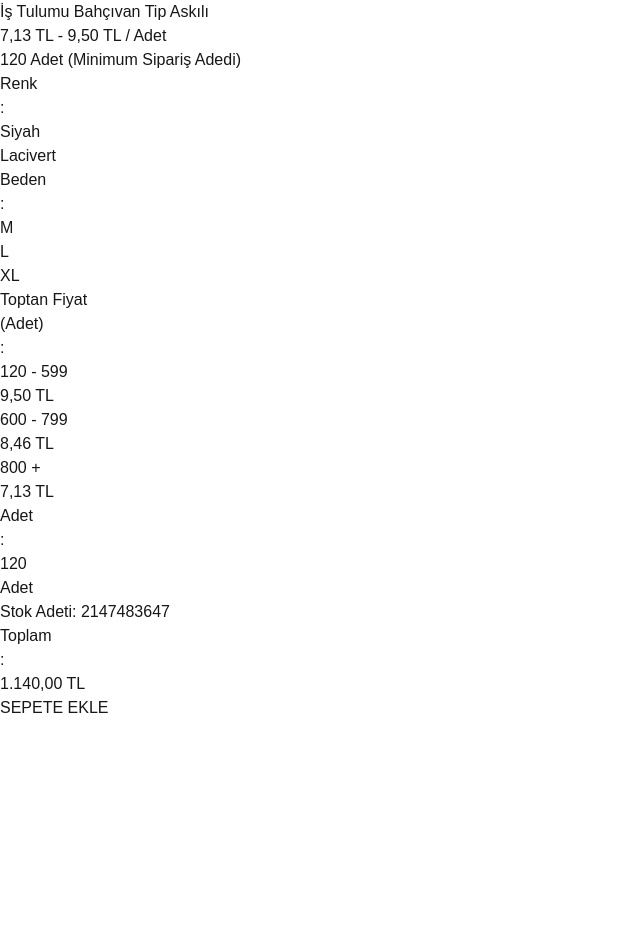
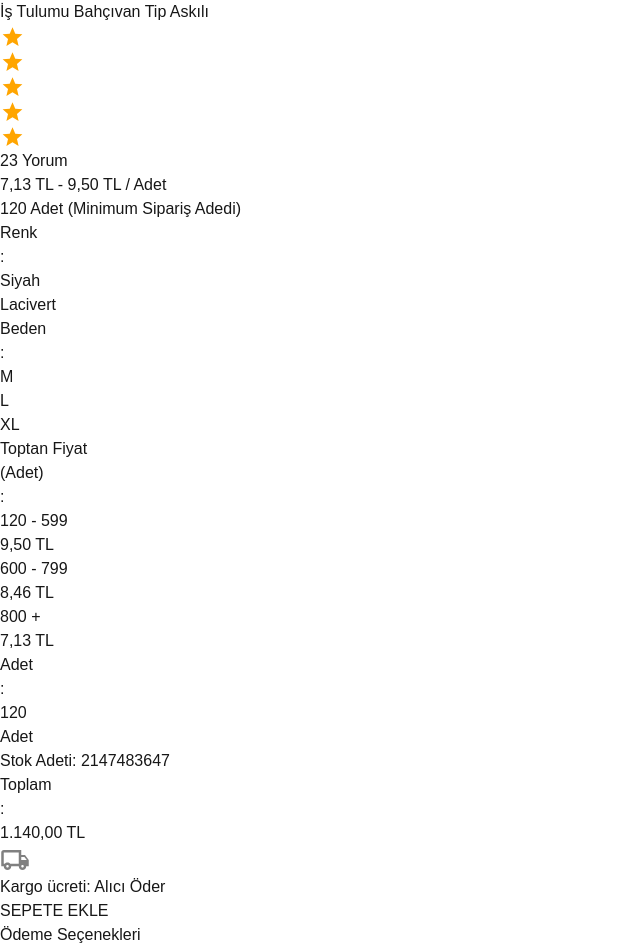
Before and after one commit to wspawned/product-showcase-nextjs-typescript, a Next.js app: page / in a window 1280 px wide. Shown: the part 930-1877 px from the top of the page, without its empty margins (0-640 px from the left). Before the commit the page ends 1650 px from the top, so only its background shows below. Built offline with nearby package versions, Linux system fonts and the light colour scheme.

Commit message:
Ratings, shipping and payment options mock info added

```diff
--- a/src/app/components/ProductInfo.tsx
+++ b/src/app/components/ProductInfo.tsx
@@ -4,6 +4,8 @@ import { usePathname, useRouter, useSearchParams } from 'next/navigation';
 import formatPrice from "../hooks/formatPrice";
 import getBaremPrice from "../hooks/getBaremPrice";
 import Button from "./Button";
+import { IoMdStar } from "react-icons/io";
+import { MdOutlineLocalShipping } from "react-icons/md";
 
 const ProductInfo:React.FC<{data: ProductData, selectedVariant: ProductVariant | null, setSelectedVariant: React.Dispatch<React.SetStateAction<ProductVariant | null>>}> = (
   {data, selectedVariant, setSelectedVariant}
@@ -138,24 +140,41 @@ const ProductInfo:React.FC<{data: ProductData, selectedVariant: ProductVariant |
     }
   }
 
+  const ratings = () => (
+    <div className="flex w-full items-start lg:ml-6">
+      {[...Array(5)].map((_, index) => (
+      <IoMdStar key={index} color="orange" fontSize="25px"/>
+      ))}
+      <p className="text-lg lg:text-xl ml-2 lg:ml-4 text-blue-500" >23 Yorum</p>
+    </div>
+  );
+
+  const shipping = () => (
+    <div className="flex w-full items-start mt-1 lg:ml-[200px]">
+      <MdOutlineLocalShipping color="gray" fontSize="30px"/>
+      <p className="text-xl lg:text-xl ml-2 lg:ml-4 " >Kargo ücreti: <span className="text-blue-500">{"Alıcı Öder"}</span></p>
+    </div>
+  )
+
   return (
     <div className='flex flex-col w-full md:w-3/5 md:h-min[850px] gap-2 md:p-4 md:pl-8 text-gray-800'>
       <h1 className='text-2xl md:text-3xl lg:text-4xl font-semibold lg:ml-6'>{productTitle}</h1>
-      <p className='text-2xl lg:text-3xl font-bold mt-4 lg:mt-6 lg:ml-6'>
+      {ratings()}
+      <p className='text-2xl lg:text-3xl font-bold mt-2 lg:mt-6 lg:ml-6'>
         {formatPrice(minPrice)} - {formatPrice(maxPrice)}
         <span className='text-xl lg:text-2xl text-gray-500 font-normal'> / Adet</span>
       </p>
       <p className='text-xl lg:text-2xl text-gray-500 lg:ml-6'>{minQuantity} Adet (Minimum Sipariş Adedi)</p>
 
       {selectableAttributes && selectableAttributes?.length > 0 && (selectableAttributes.map((item: SelectableAttribute, index: number) => (
-        <div className="flex flex-col lg:flex-row gap-4 lg:gap-8 mt-4 lg:mt-6 lg:pl-6" key={index}>
+        <div className="flex flex-col lg:flex-row gap-2 lg:gap-8 mt-2 lg:mt-6 lg:pl-6" key={index}>
           <div className="flex lg:justify-between items-center">
-            <p className="lg:w-[130px] text-xl">{item.name}</p>
-            <p className="text-xl">:</p>
+            <p className="lg:w-[130px] text-lg lg:text-xl">{item.name}</p>
+            <p className="text-lg lg:text-xl">:</p>
           </div>
           <div className="grid grid-cols-3 w-full gap-4 text-center">{item.values.map((value: string, index: number) => (
             <p
-              className={`text-xl p-2 border-2 border-grey-200 rounded
+              className={`text-lg lg:text-xl p-1 lg:p-2 border-2 border-grey-200 rounded
                 ${selectedValues && selectedValues[item.name] === value && "border-gray-600 cursor-pointer"}
                 ${(selectables[item.name] && !selectables[item.name].includes(value)) ? "bg-gray-200 cursor-default" : "cursor-pointer"}
               `}
@@ -166,17 +185,17 @@ const ProductInfo:React.FC<{data: ProductData, selectedVariant: ProductVariant |
         </div>
       )))}
 
-      <div className="flex flex-col bg-gray-100 gap-4 lg:gap-8 p-2 md:p-6 mt-2 md:mt-6">
+      <div className="flex flex-col bg-gray-100 gap-4 md:gap-8 p-2 md:p-6 mt-4 md:mt-6">
         <div className="flex flex-col lg:flex-row gap-4 lg:gap-8 ">
           <div className="flex lg:justify-between">
-            <p className="lg:w-[130px] text-xl">Toptan Fiyat <br /> (Adet)</p>
-            <p className="text-xl text-center">:</p>
+            <p className="lg:w-[130px] text-lg lg:text-xl">Toptan Fiyat <br /> (Adet)</p>
+            <p className="text-lg lg:text-xl text-center">:</p>
           </div>
 
           <div className="grid grid-cols-2 lg:grid-cols-4 w-full gap-4 text-center">
             {baremList.map((item: BaremList, index) => (
               <div className={`
-                flex flex-col text-xl ${(index + 1) % 4 === 0 ? '' : 'border-r-2'} border-gray-400
+                flex flex-col text-lg lg:text-xl ${(index + 1) % 4 === 0 ? '' : 'border-r-2'} border-gray-400
                 ${quantity && quantity >= item.minimumQuantity && quantity <= item.maximumQuantity && `bg-amber-200`}
                 `} key={index}>
                 <p>{item.minimumQuantity} {item.maximumQuantity === maxQuantity ? ` +` : `- ${item.maximumQuantity}`}</p>
@@ -188,12 +207,12 @@ const ProductInfo:React.FC<{data: ProductData, selectedVariant: ProductVariant |
 
         <div className="flex flex-col lg:flex-row lg:items-center">
           <div className="flex flex-row items-center">
-            <div className="flex text-xl items-center">
-              <label htmlFor="quantityInput" className="text-xl lg:w-[130px]">Adet</label>
-              <p className="text-xl text-center">:</p>
+            <div className="flex text-lg lg:text-xl items-center">
+              <label htmlFor="quantityInput" className="text-lg lg:text-xl lg:w-[130px]">Adet</label>
+              <p className="text-lg lg:text-xl text-center">:</p>
             </div>
             <input
-              className="text-xl text-center w-[80px] lg:w-[100px] ml-2 lg:ml-8 p-1 lg:p-2
+              className="text-lg lg:text-xl text-center w-[80px] lg:w-[100px] ml-2 lg:ml-8 p-1 lg:p-2
               [-moz-appearance:_textfield] [&::-webkit-inner-spin-button]:m-0 [&::-webkit-inner-spin-button]:appearance-none
               [&::-webkit-outer-spin-button]:m-0 [&::-webkit-outer-spin-button]:appearance-none"
               id="quantityInput"
@@ -202,9 +221,9 @@ const ProductInfo:React.FC<{data: ProductData, selectedVariant: ProductVariant |
               onChange={() => setQuantity(null)}
               onBlur={(e: React.FocusEvent<HTMLInputElement>) => onQuantityChange(e)}
             />
-            <p className="text-xl ml-4" >Adet</p>
+            <p className="text-lg lg:text-xl ml-4" >Adet</p>
           </div>
-          <p className="text-xl ml-auto text-green-500 bg-white p-2 rounded my-4 md:my-0 mr-2 md:mr-0 md:mt-4 lg:mt-0" >Stok Adeti: {maxQuantity}</p>
+          <p className="text-lg lg:text-xl ml-auto text-green-500 bg-white p-2 rounded my-4 md:my-0 mr-2 md:mr-0 md:mt-4 lg:mt-0" >Stok Adeti: {maxQuantity}</p>
         </div>
       </div>
 
@@ -214,10 +233,15 @@ const ProductInfo:React.FC<{data: ProductData, selectedVariant: ProductVariant |
         <p className="text-2xl lg:text-4xl ml-auto lg:ml-8">{totalPrice}</p>
       </div>
 
-      <Button
-      disabled={!(selectedValues !== null && selectedValues !== undefined && Object.keys(allSelectables).length === Object.keys(selectedValues).length)}
-      onClick={addToCart}
-      />
+      {shipping()}
+
+      <div className="flex flex-col-reverse lg:flex-row w-full lg:items-center" >
+        <Button
+          disabled={!(selectedValues !== null && selectedValues !== undefined && Object.keys(allSelectables).length === Object.keys(selectedValues).length)}
+          onClick={addToCart}
+        />
+        <p className="text-lg lg:text-xl text-blue-500 mb-2 lg:w-[300px] lg:mr-[160px]">{"Ödeme Seçenekleri"}</p>
+      </div>
     </div>
   );
 };
```
Also changed, not shown: package.json (+5 -4 lines), 1 other file (tests, documents, lock files or other folders).
